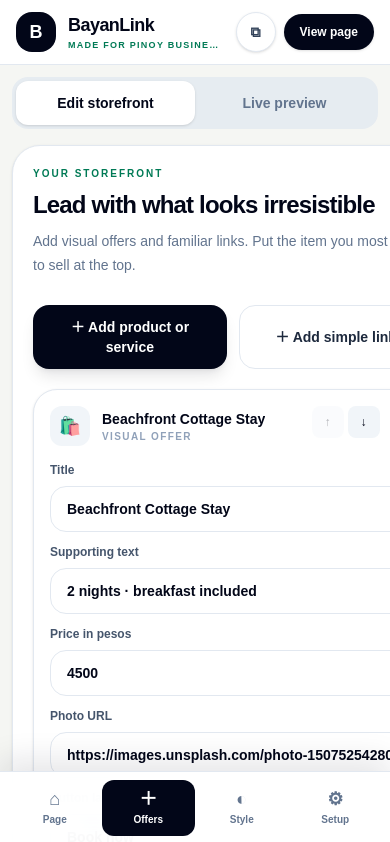
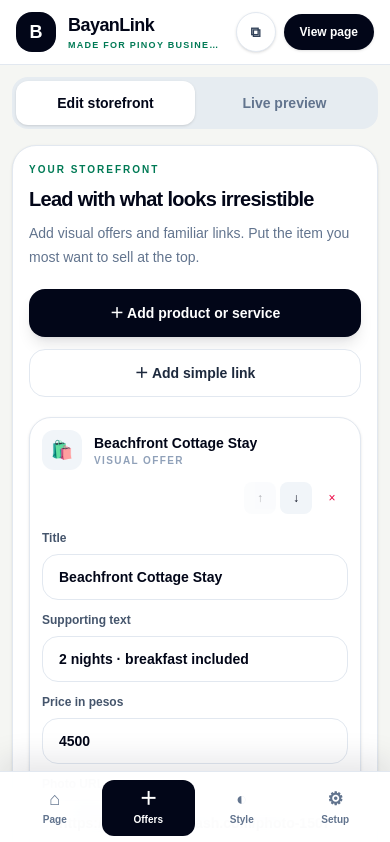
Before and after one commit to merqatodigital/pinoy-link-in-bio, a Next.js app: page / in a window 390 px wide. Shown: the top 842 px of the page. Built offline with nearby package versions, Linux system fonts and the light colour scheme.

Commit message:
Improve editor cards and forms for small screens

```diff
--- a/components/dashboard/editor-panel.tsx
+++ b/components/dashboard/editor-panel.tsx
@@ -14,14 +14,14 @@ type EditorPanelProps = {
   onReset: () => void;
 };
 
-const fieldClass = "mt-2 w-full rounded-2xl border border-slate-200 bg-white px-4 py-3 text-sm text-slate-950 outline-none transition placeholder:text-slate-400 focus:border-emerald-500 focus:ring-4 focus:ring-emerald-500/10";
+const fieldClass = "mt-2 min-w-0 w-full rounded-2xl border border-slate-200 bg-white px-4 py-3 text-sm text-slate-950 outline-none transition placeholder:text-slate-400 focus:border-emerald-500 focus:ring-4 focus:ring-emerald-500/10";
 const labelClass = "block text-sm font-bold text-slate-800";
 
 function SectionHeading({ eyebrow, title, description }: { eyebrow: string; title: string; description: string }) {
   return (
-    <header className="mb-7">
+    <header className="mb-5 sm:mb-7">
       <p className="text-[10px] font-black uppercase tracking-[0.2em] text-emerald-700">{eyebrow}</p>
-      <h1 className="mt-2 text-2xl font-black tracking-[-0.035em] text-slate-950 sm:text-3xl">{title}</h1>
+      <h1 className="mt-2 text-xl font-black tracking-[-0.035em] text-slate-950 sm:text-3xl">{title}</h1>
       <p className="mt-2 max-w-2xl text-sm leading-6 text-slate-500">{description}</p>
     </header>
   );
@@ -43,7 +43,7 @@ function MyPage({ store, onProfileChange }: Pick<EditorPanelProps, "store" | "on
   return (
     <>
       <SectionHeading eyebrow="Your identity" title="Make it feel unmistakably yours" description="Start with the details customers already look for before they message, order, or book." />
-      <div className="grid gap-5 sm:grid-cols-2">
+      <div className="grid gap-5 md:grid-cols-2">
         <label className={labelClass}>
           Business name
           <input className={fieldClass} value={profile.businessName} onChange={(event) => onProfileChange("businessName", event.target.value)} />
@@ -64,7 +64,7 @@ function MyPage({ store, onProfileChange }: Pick<EditorPanelProps, "store" | "on
         One-line story
         <textarea className={`${fieldClass} resize-none`} rows={3} value={profile.bio} onChange={(event) => onProfileChange("bio", event.target.value)} />
       </label>
-      <div className="mt-5 grid gap-5 sm:grid-cols-2">
+      <div className="mt-5 grid gap-5 md:grid-cols-2">
         <label className={labelClass}>
           Location
           <input className={fieldClass} value={profile.location} onChange={(event) => onProfileChange("location", event.target.value)} />
@@ -74,7 +74,7 @@ function MyPage({ store, onProfileChange }: Pick<EditorPanelProps, "store" | "on
           <input className={fieldClass} value={profile.avatarUrl} onChange={(event) => onProfileChange("avatarUrl", event.target.value)} />
         </label>
       </div>
-      <div className="mt-6 flex items-center justify-between rounded-2xl border border-slate-200 bg-slate-50 p-4">
+      <div className="mt-6 flex flex-col items-start gap-4 rounded-2xl border border-slate-200 bg-slate-50 p-4 sm:flex-row sm:items-center sm:justify-between">
         <div>
           <p className="text-sm font-bold text-slate-900">Verified business badge</p>
           <p className="mt-1 text-xs text-slate-500">Build trust beside your profile photo.</p>
@@ -89,14 +89,14 @@ function Blocks({ store, onBlockChange, onAddBlock, onRemoveBlock, onMoveBlock }
   return (
     <>
       <SectionHeading eyebrow="Your storefront" title="Lead with what looks irresistible" description="Add visual offers and familiar links. Put the item you most want to sell at the top." />
-      <div className="mb-5 grid grid-cols-2 gap-3">
-        <button type="button" onClick={() => onAddBlock("product")} className="rounded-2xl bg-slate-950 px-4 py-3 text-sm font-bold text-white shadow-lg shadow-slate-950/10">＋ Add product or service</button>
-        <button type="button" onClick={() => onAddBlock("link")} className="rounded-2xl border border-slate-200 bg-white px-4 py-3 text-sm font-bold text-slate-800 hover:bg-slate-50">＋ Add simple link</button>
+      <div className="mb-5 grid grid-cols-1 gap-3 sm:grid-cols-2">
+        <button type="button" onClick={() => onAddBlock("product")} className="min-h-12 rounded-2xl bg-slate-950 px-4 py-3 text-sm font-bold text-white shadow-lg shadow-slate-950/10">＋ Add product or service</button>
+        <button type="button" onClick={() => onAddBlock("link")} className="min-h-12 rounded-2xl border border-slate-200 bg-white px-4 py-3 text-sm font-bold text-slate-800 hover:bg-slate-50">＋ Add simple link</button>
       </div>
       <div className="space-y-4">
         {store.blocks.map((block, index) => (
-          <article key={block.id} className={`rounded-[24px] border bg-white p-4 shadow-sm transition ${block.visible ? "border-slate-200" : "border-dashed border-slate-300 opacity-65"}`}>
-            <div className="flex items-start justify-between gap-3">
+          <article key={block.id} className={`rounded-[22px] border bg-white p-3 shadow-sm transition sm:rounded-[24px] sm:p-4 ${block.visible ? "border-slate-200" : "border-dashed border-slate-300 opacity-65"}`}>
+            <div className="flex flex-col gap-3 sm:flex-row sm:items-start sm:justify-between">
               <div className="flex min-w-0 items-center gap-3">
                 <div className="grid h-10 w-10 shrink-0 place-items-center rounded-xl bg-slate-100 text-lg">{block.kind === "product" ? "🛍️" : "🔗"}</div>
                 <div className="min-w-0">
@@ -104,14 +104,14 @@ function Blocks({ store, onBlockChange, onAddBlock, onRemoveBlock, onMoveBlock }
                   <p className="text-[10px] font-bold uppercase tracking-[0.14em] text-slate-400">{block.kind === "product" ? "Visual offer" : "Link button"}</p>
                 </div>
               </div>
-              <div className="flex items-center gap-1">
+              <div className="flex items-center gap-1 self-end sm:self-auto">
                 <button type="button" disabled={index === 0} onClick={() => onMoveBlock(block.id, -1)} className="grid h-8 w-8 place-items-center rounded-lg bg-slate-100 text-xs disabled:opacity-30" aria-label="Move up">↑</button>
                 <button type="button" disabled={index === store.blocks.length - 1} onClick={() => onMoveBlock(block.id, 1)} className="grid h-8 w-8 place-items-center rounded-lg bg-slate-100 text-xs disabled:opacity-30" aria-label="Move down">↓</button>
                 <button type="button" onClick={() => onRemoveBlock(block.id)} className="grid h-8 w-8 place-items-center rounded-lg text-xs text-rose-600 hover:bg-rose-50" aria-label="Delete">×</button>
               </div>
             </div>
 
-            <div className="mt-4 grid gap-3 sm:grid-cols-2">
+            <div className="mt-4 grid gap-3 md:grid-cols-2">
               <label className="text-xs font-bold text-slate-600">
                 Title
                 <input className={fieldClass} value={block.title} onChange={(event) => onBlockChange(block.id, "title", event.target.value)} />
@@ -142,7 +142,7 @@ function Blocks({ store, onBlockChange, onAddBlock, onRemoveBlock, onMoveBlock }
               </label>
             </div>
 
-            <div className="mt-4 flex flex-wrap items-center justify-between gap-3 border-t border-slate-100 pt-4">
+            <div className="mt-4 flex flex-col items-start gap-3 border-t border-slate-100 pt-4 sm:flex-row sm:items-center sm:justify-between">
               <Toggle checked={block.visible} onChange={(value) => onBlockChange(block.id, "visible", value)} label={block.visible ? "Visible" : "Hidden"} />
               {block.kind === "product" ? (
                 <Toggle checked={block.featured} onChange={(value) => onBlockChange(block.id, "featured", value)} label={block.featured ? "Featured first" : "Feature this"} />
@@ -159,7 +159,7 @@ function Appearance({ store, onProfileChange }: Pick<EditorPanelProps, "store" |
   return (
     <>
       <SectionHeading eyebrow="Own the look" title="Familiar to use, impossible to mistake" description="Choose a visual direction made for colorful, mobile-first Filipino storefronts." />
-      <div className="grid gap-4 sm:grid-cols-3">
+      <div className="grid gap-4 md:grid-cols-3">
         {Object.values(themes).map((theme) => {
           const selected = store.profile.themeId === theme.id;
           return (
@@ -195,7 +195,7 @@ function Settings({ store, onProfileChange, onReset }: Pick<EditorPanelProps, "s
   return (
     <>
       <SectionHeading eyebrow="Business setup" title="Connect the channels customers already trust" description="BayanLink brings your messaging and Philippine payment options into one shareable page." />
-      <div className="grid gap-5 sm:grid-cols-2">
+      <div className="grid gap-5 md:grid-cols-2">
         <label className={labelClass}>
           Messenger link
           <input className={fieldClass} value={profile.messengerUrl} onChange={(event) => onProfileChange("messengerUrl", event.target.value)} />
@@ -226,7 +226,7 @@ function Settings({ store, onProfileChange, onReset }: Pick<EditorPanelProps, "s
       <div className="mt-8 rounded-[24px] border border-rose-200 bg-rose-50 p-5">
         <p className="text-sm font-black text-rose-900">Reset this prototype</p>
         <p className="mt-1 text-xs leading-5 text-rose-700">This clears browser changes and restores the demo merchant.</p>
-        <button type="button" onClick={onReset} className="mt-4 rounded-full bg-rose-700 px-4 py-2.5 text-xs font-bold text-white">Restore demo data</button>
+        <button type="button" onClick={onReset} className="mt-4 w-full rounded-full bg-rose-700 px-4 py-3 text-xs font-bold text-white sm:w-auto sm:py-2.5">Restore demo data</button>
       </div>
     </>
   );
@@ -234,7 +234,7 @@ function Settings({ store, onProfileChange, onReset }: Pick<EditorPanelProps, "s
 
 export function EditorPanel(props: EditorPanelProps) {
   return (
-    <section className="min-w-0 rounded-[28px] border border-slate-200 bg-white p-5 shadow-sm sm:p-7">
+    <section className="min-w-0 rounded-[24px] border border-slate-200 bg-white p-4 shadow-sm sm:rounded-[28px] sm:p-6 lg:p-7">
       {props.active === "page" ? <MyPage store={props.store} onProfileChange={props.onProfileChange} /> : null}
       {props.active === "blocks" ? <Blocks store={props.store} onBlockChange={props.onBlockChange} onAddBlock={props.onAddBlock} onRemoveBlock={props.onRemoveBlock} onMoveBlock={props.onMoveBlock} /> : null}
       {props.active === "appearance" ? <Appearance store={props.store} onProfileChange={props.onProfileChange} /> : null}
```
